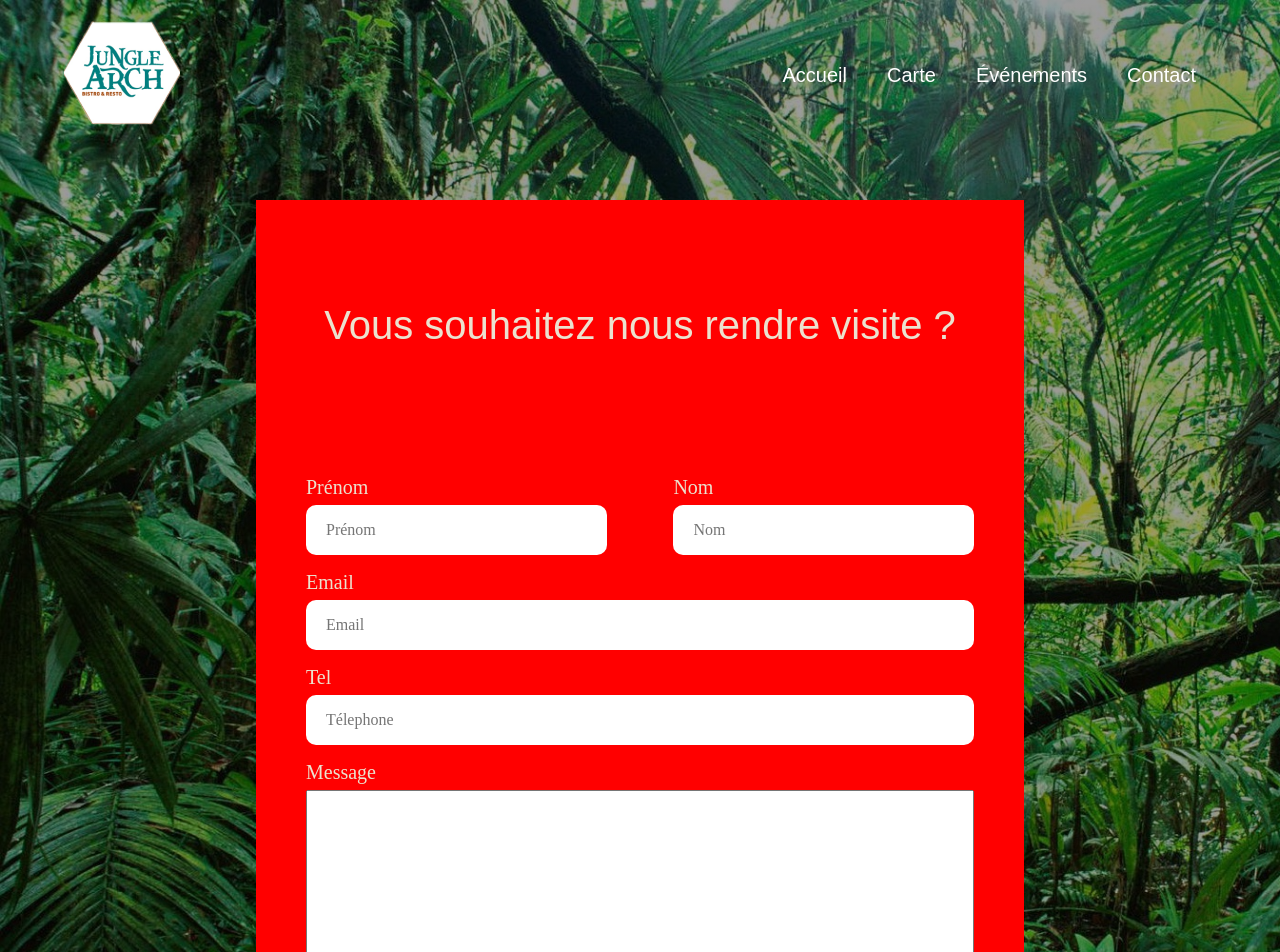
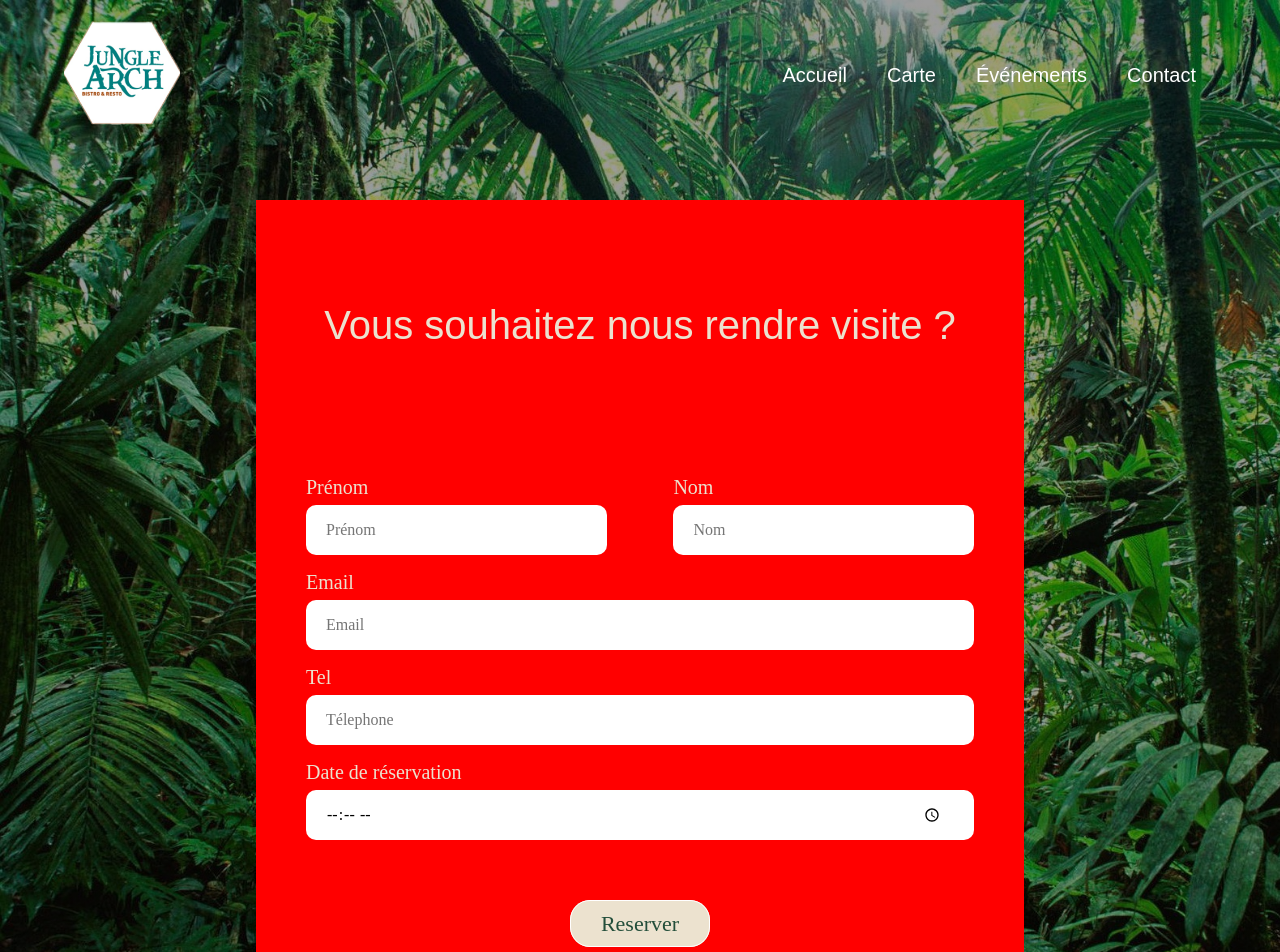
Before and after one commit to Cosmeak/iim-bachelor-three, a Nuxt app: page /contact in a window 1280 px wide. Shown: the top 952 px of the page. Built offline with nearby package versions, Linux system fonts and the light colour scheme; a web font is replaced by a local one.

Commit message:
add input time in contact page

```diff
--- a/pages/contact.vue
+++ b/pages/contact.vue
@@ -24,8 +24,10 @@
           <input type="tel" placeholder="Télephone" name="tel">
         </div>
         <div class="container_message container_input">
-          <span>Message</span>
-          <textarea cols="60" rows="15"></textarea>
+          <label for="meeting-time">Date de réservation</label>
+
+          <input type="time" id="meeting-time"
+                 name="meeting-time"  min="06:00" max="22:00">
         </div>
         <ButtonText class="button_sumbit" color='beige' text-button="Reserver"/>
       </form>
@@ -49,6 +51,7 @@ export default {
     padding-top: 200px;
     placeholder {
       margin-left: 30px;
+      margin-right: 30px;
     }
   .container_form{
     z-index: 9;
@@ -57,7 +60,8 @@ export default {
     background-color: red;
     padding: 100px 50px;
     @include md(){
-      width: 90%;
+      width: 100%;
+      padding: 50px 10px;
     }
     .form_container_name{
       display: flex;
@@ -84,6 +88,9 @@ export default {
         color: #ECE2CF;
         margin-bottom: 60px;
         text-align: center;
+        @include md(){
+          margin-bottom: 0px;
+        }
       }
     }
     form{
@@ -97,6 +104,7 @@ export default {
         height: 50px;
         border-radius: 10px;
         padding-left: 20px;
+        padding-right: 30px;
         color: black;
       }
       .button_sumbit{
```
